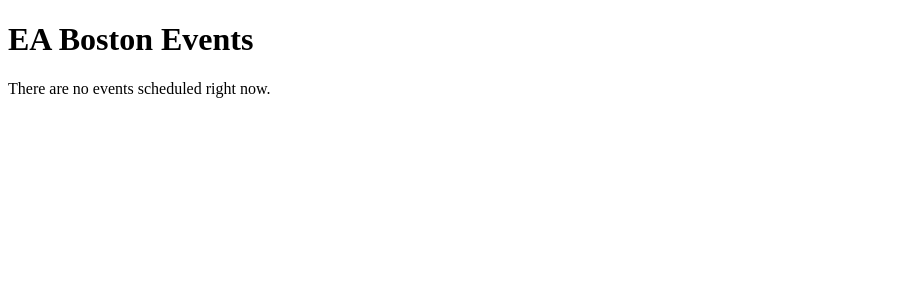
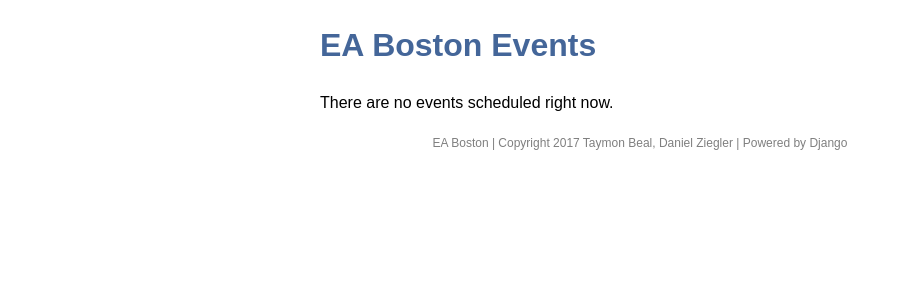
Before and after one commit to taymonbeal/eamail, a Django app: template project/events/templates/events/event_list.html in a window 1280 px wide. Shown: the top 300 px of the page, without its empty margins (0-902 px from the left). Run offline with Django 3.2, Linux system fonts and the light colour scheme; the template is opened without the code that fills it, so the values that code supplies are empty.

Commit message:
adding simple stylesheet

```diff
--- /dev/null
+++ b/project/events/static/css/simplesheet.css
@@ -0,0 +1,17 @@
+body {
+	background-color: #fff;
+	color: #000;
+	font-family: sans-serif;
+	line-height: 1.5;
+	max-width: 40em;
+	margin: 0 auto;
+}
+footer {
+	font-size: 0.75em;
+	line-height: 2;
+	text-align: center;
+	opacity: 0.5;
+}
+h1 {
+	color: #446699;
+}
--- a/project/events/templates/events/event_list.html
+++ b/project/events/templates/events/event_list.html
@@ -1,7 +1,8 @@
 {% extends 'base.html' %}
+{% load staticfiles %}
 
 {% block fulltitle %}EA Boston Events{% endblock fulltitle %}
-
+{% block styling %}<link rel="stylesheet" href="{% static 'css/simplesheet.css' %}">{% endblock styling %}
 {% block content %}
   <h1>EA Boston Events</h1>
   {% if event_list %}
--- a/project/templates/base.html
+++ b/project/templates/base.html
@@ -3,6 +3,11 @@
   <head>
     <meta charset="UTF-8">
     <title>{% block fulltitle %}{% block title %}{% endblock title %} – EA Boston{% endblock fulltitle %}</title>
+    <meta name="viewport" content="width=device-width, initial-scale=1">
+    {% block styling %}{% endblock styling %}
   </head>
-  <body>{% block content %}{% endblock content %}</body>
+  <body>
+    <main>{% block content %}{% endblock content %}</main>
+    <footer><p>EA Boston | Copyright 2017 Taymon Beal, Daniel Ziegler | Powered by Django</p></footer>
+  </body>
 </html>
```
